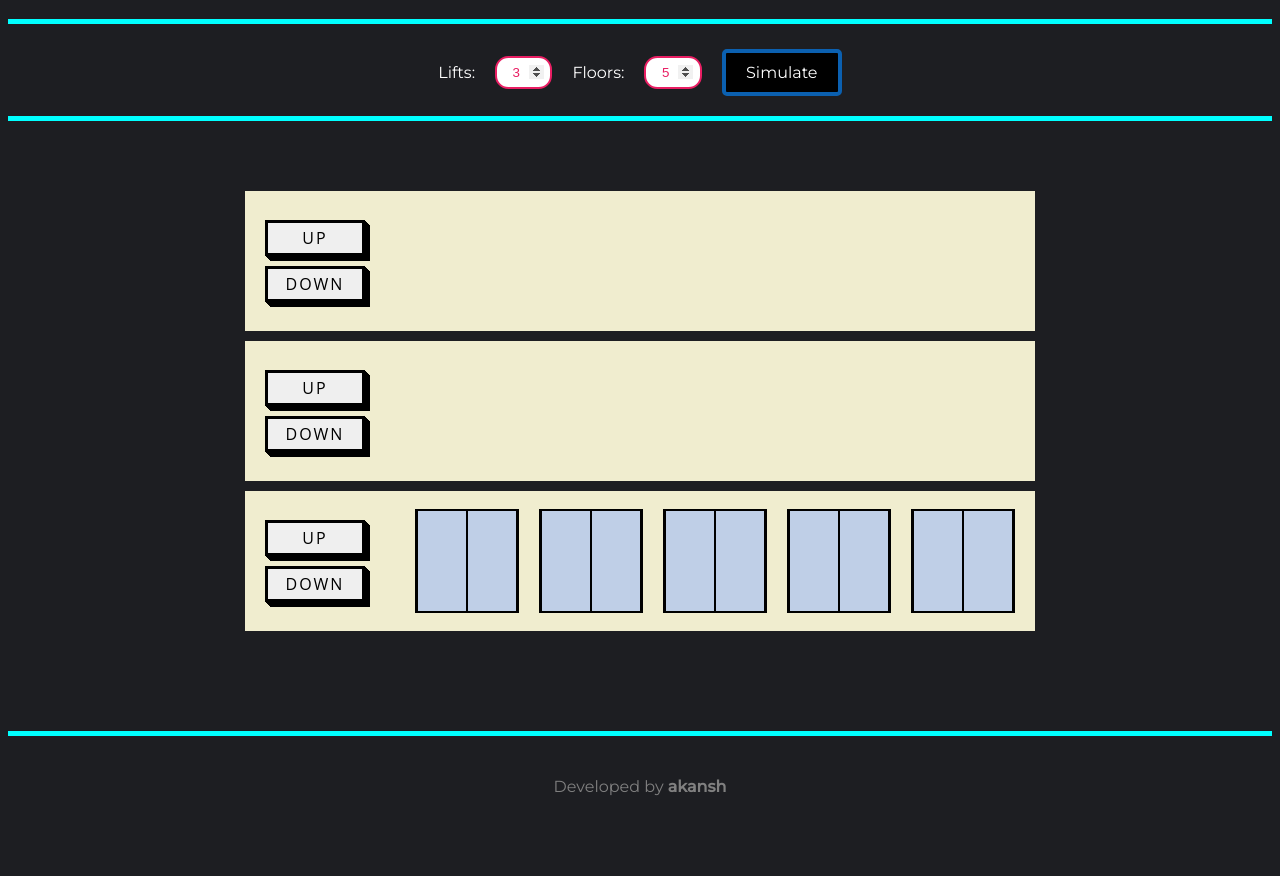
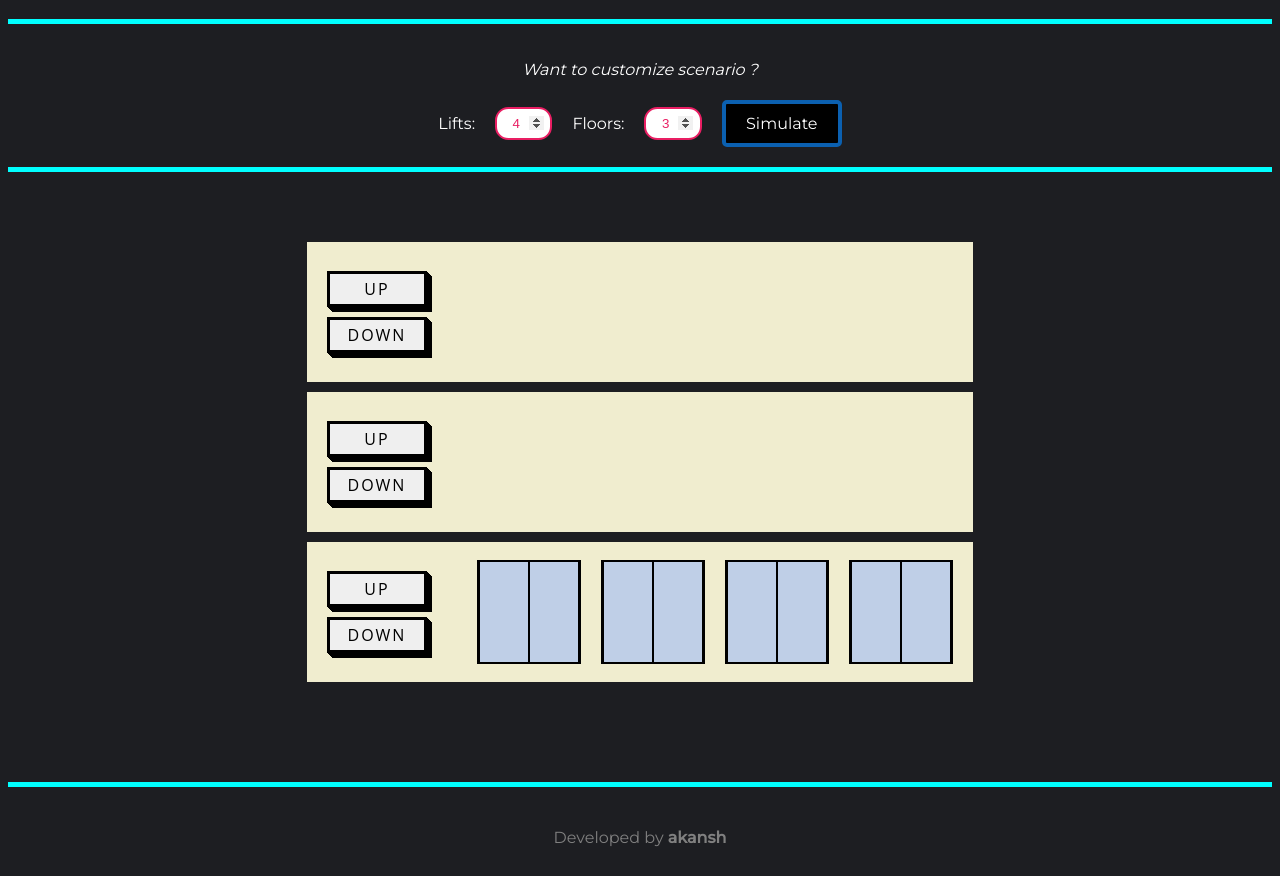
Before and after one commit to Akansh97/liftSimulation, a plain HTML site: page index.html in a window 1280 px wide. Shown: the part 71-947 px from the top of the page. Before the commit the page ends 896 px from the top, so only its background shows below. Drawn offline with Linux system fonts and the light colour scheme.

Commit message:
UI changes - updated default lifts/ floors value

```diff
--- a/index.html
+++ b/index.html
@@ -25,12 +25,15 @@
 
         <h1>LIFT SIMULATOR</h1>
         <div class="line"></div>
+        <p><em>Want to customize scenario ?</em></p>
         <form class="usrInput">
+
+
       <label for="lifts-inp">Lifts: </label>
-      <input name="lifts-inp" class="lifts-inp" type="number" value="3" />
+      <input name="lifts-inp" class="lifts-inp" type="number" value="4" />
 
       <label for="floors-inp">Floors: </label>
-      <input name="floors-inp" class="floors-inp" type="number" value="5" />
+      <input name="floors-inp" class="floors-inp" type="number" value="3" />
 
       <button id="submit-btn" type="submit">Simulate</button>
     </form>
--- a/script.js
+++ b/script.js
@@ -19,7 +19,7 @@ const renderFn = (event) => {
 //   lifts = (event && event.target.elements["lifts-inp"].value) || 3;
 //   floors = (event && event.target.elements["floors-inp"].value) || 5;
 
-  lifts = event &&event.target.elements[0].value || 5;
+  lifts = event &&event.target.elements[0].value || 4;
   floors = event && event.target.elements[1].value || 3;
 
   idleLifts = [];
```
Lines whose indentation alone changed are shown as unchanged.
